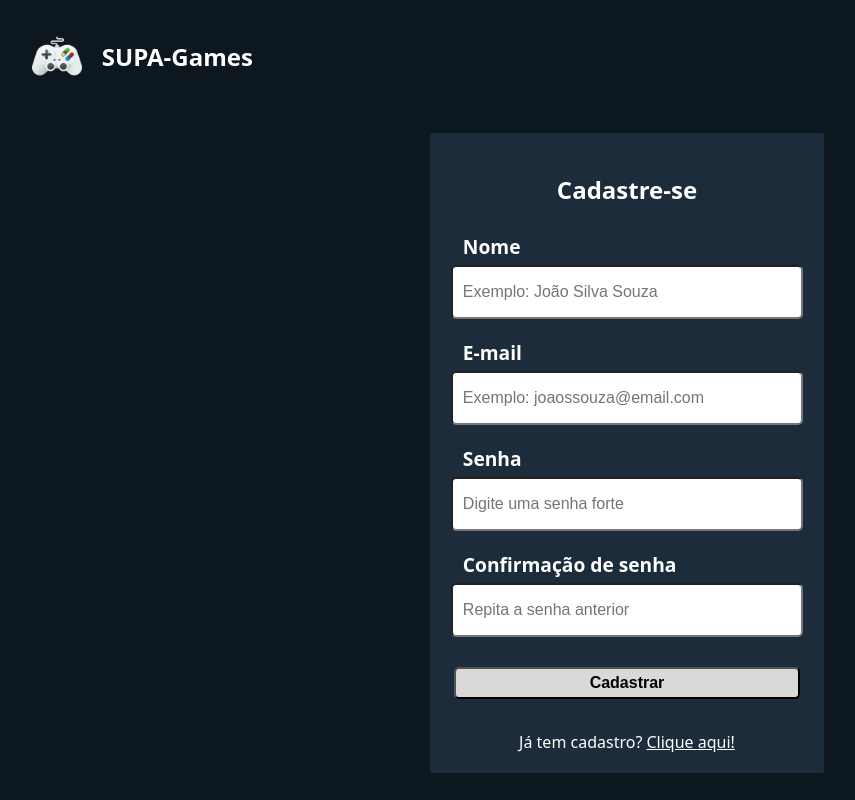
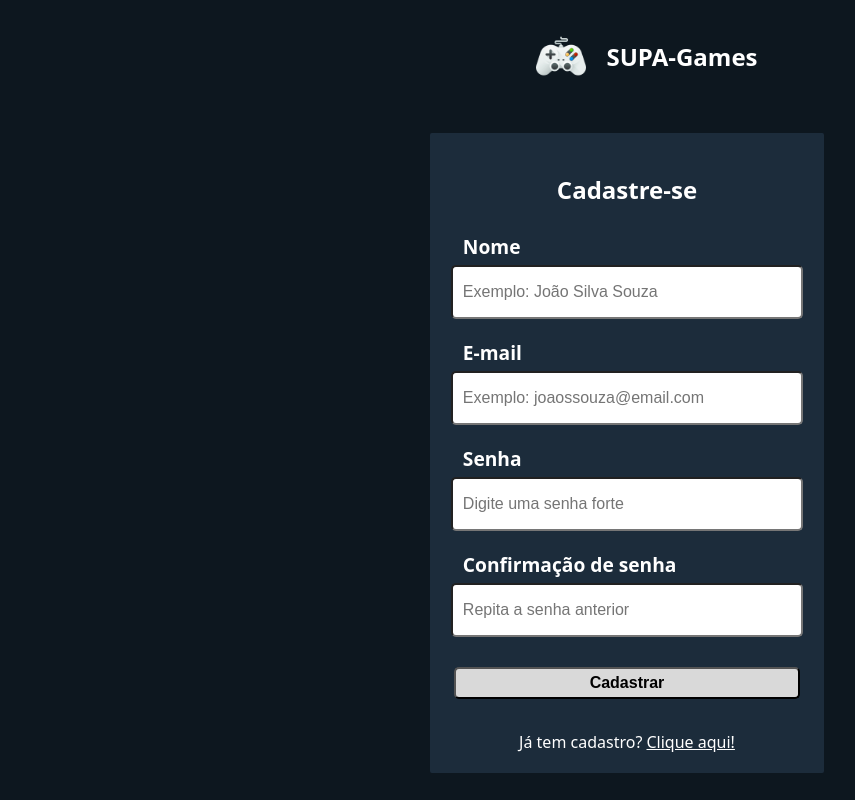
Before and after one commit to facs-web-usabilidade/project, a React (Create React App) app in the folder react/supa-games/: page /register in a window 1280 px wide. Shown: the whole page, without its empty margins (13-868 px from the left). Built offline with nearby package versions, Linux system fonts and the light colour scheme.

Commit message:
fix: correções de estilo do login e register

```diff
--- a/react/supa-games/src/styles/pages/login.css
+++ b/react/supa-games/src/styles/pages/login.css
@@ -21,7 +21,7 @@
   display: flex;
   flex-direction: row;
   align-items: center;
-  justify-content: left;
+  justify-content: center;
   width: 100%;
   height: 15%;
   padding: 20px;
--- a/react/supa-games/src/styles/pages/register.css
+++ b/react/supa-games/src/styles/pages/register.css
@@ -21,8 +21,8 @@
     display: flex;
     flex-direction: row;
     align-items: center;
-    justify-content: left;
-    width: 93vw;
+    justify-content: center;
+    width: 100%;
     height: 15%;
     padding: 20px;
     gap: 20px;
@@ -151,19 +151,19 @@
 }
 
 .register-page #register-status.error-message {
-  align-self: center;
+    align-self: center;
 }
 
 .register-page #register-status.feedback-pending {
-  color: white;
+    color: white;
 }
 
 .register-page #register-status.feedback-error {
-  color: red;
+    color: red;
 }
 
 .register-page #register-status.feedback-success {
-  color: green;
+    color: green;
 }
 
 .register-page .to-login {
```
